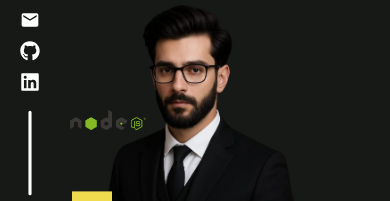
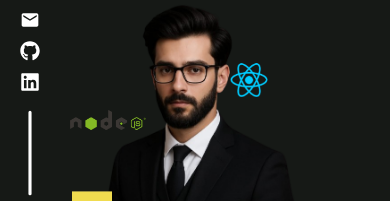
Before and after one commit to Usman-Javed-07/Usman-Portfolio, a React (Vite) app: page / in a window 390 px wide. Shown: the part 609-810 px from the top of the page. Built offline with nearby package versions, Linux system fonts and the light colour scheme.

Commit message:
add react icon

```diff
--- a/src/App.css
+++ b/src/App.css
@@ -279,6 +279,7 @@
     left: 40px !important;
   }
 }
+
 .js-icon {
  display: flex;
  position: relative;
@@ -328,3 +329,56 @@
     left: 10%;
   }
 }
+
+/*
+ */
+
+ .react-icon {
+ display: flex;
+ position: relative;
+}
+.react-icon img {
+  position: absolute;
+  width: 100px;
+  height: auto;
+  top: -34rem;
+  left: 55%;
+}
+@media screen and (max-width: 1024px) {
+  .react-icon img  {
+    height: auto;
+    top: -35rem;
+    left: 58%;
+  }
+}
+@media screen and (max-width: 768px) {
+  .react-icon img  {
+    width: 40px;
+    height: auto;
+    top: -15rem;
+    left: 55%;
+  }
+}
+@media screen and (max-width: 426px) {
+  .react-icon img  {
+    height: auto;
+    top: -15rem;
+    left: 59%;
+  }
+}
+@media screen and (max-width: 376px) {
+  .react-icon img  {
+    height: auto;
+    top: -15rem;
+    left: 60%;
+  }
+}
+
+@media screen and (max-width: 321px) {
+  .react-icon img  {
+    width: 30px;
+    height: auto;
+    top: -15rem;
+    left: 64%;
+  }
+}
--- a/src/App.jsx
+++ b/src/App.jsx
@@ -163,6 +163,9 @@ function App() {
                <div className="js-icon">
                 <img src="./images/js.png" alt="js" />
                </div>
+               <div className="react-icon">
+                <img src="./images/react.png" alt="react" />
+               </div>
       </header>
     </>
   );
```
